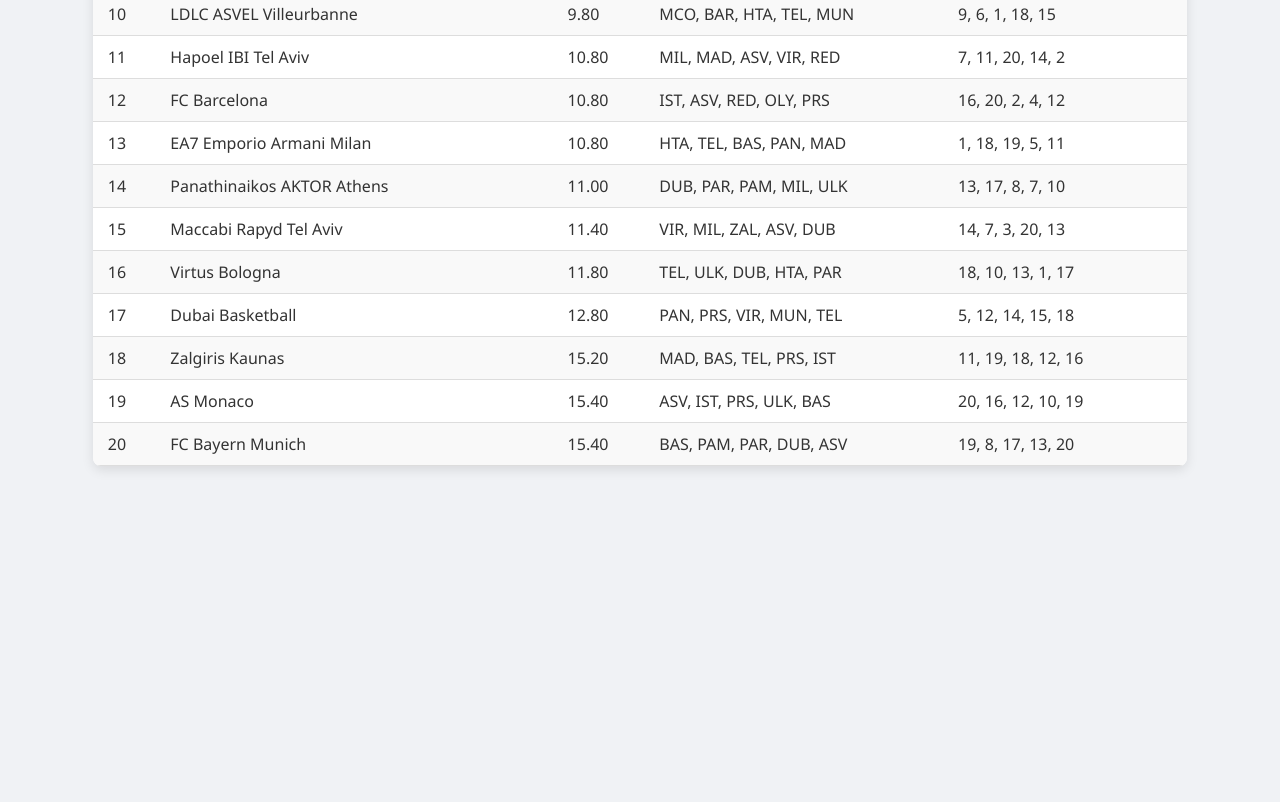
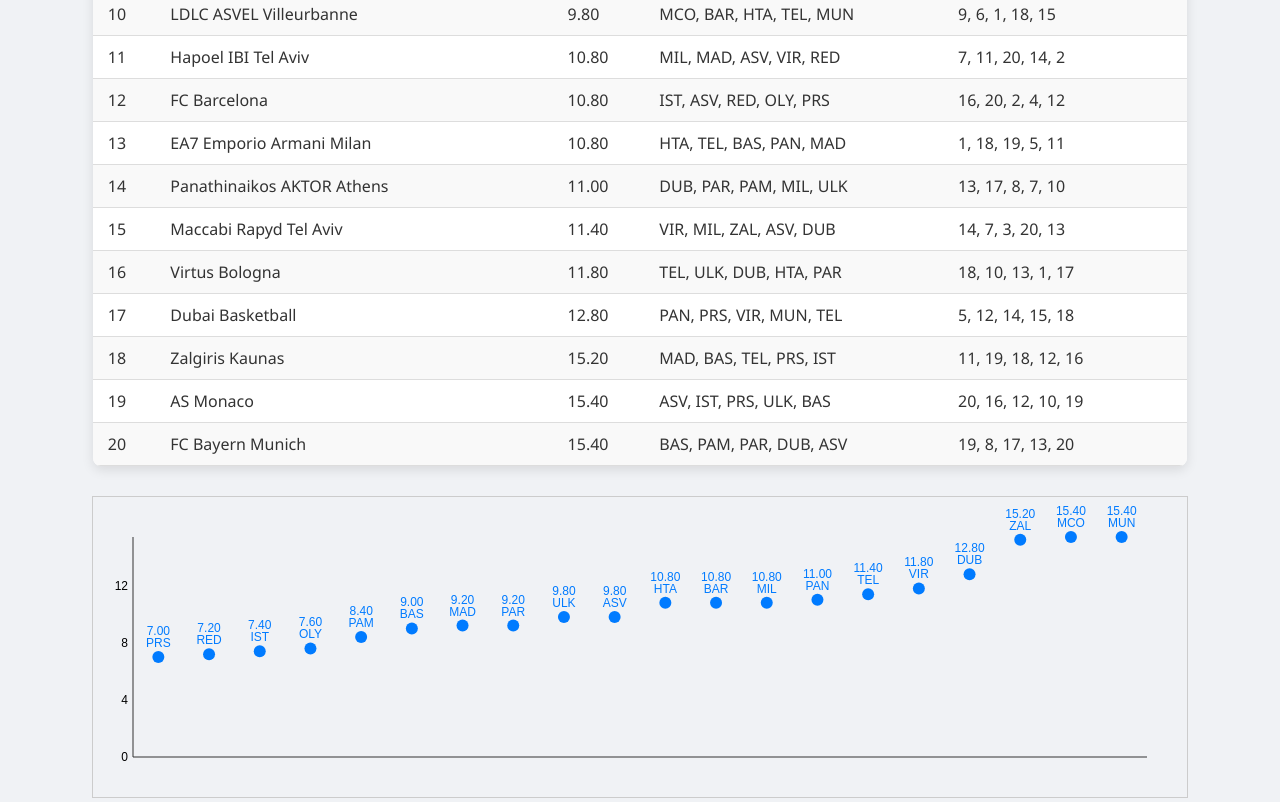
Before and after one commit to kostaskon7/Euro-NBA-SOC, a plain HTML site: page index.html in a window 1280 px wide. Shown: the part 568-1370 px from the top of the page. Before the commit the page ends 1066 px from the top, so only its background shows below. Drawn offline with Linux system fonts and the light colour scheme.

Commit message:
Add plot to the SOS

```diff
--- a/index.html
+++ b/index.html
@@ -9,34 +9,31 @@
   <h1>EuroLeague Strength of Schedule</h1>
   <div id="output"></div>
 
+  <!-- Canvas for SOS plot -->
+  <canvas id="sosPlot" height="300" style="margin-top: 30px; border:1px solid #ccc;"></canvas>
+
   <script>
-    // Load JSON files
     async function loadJSON(url) {
       const response = await fetch(url);
       if (!response.ok) throw new Error(`Failed to fetch ${url}`);
       return response.json();
     }
 
-    // Compute Strength of Schedule
     function computeSOS(standings, futureGames, nGames = 5) {
       const rankings = {};
-      standings.forEach(team => {
-        rankings[team.teamCode] = team.ranking;
-      });
+      standings.forEach(team => { rankings[team.teamCode] = team.ranking; });
 
       const results = standings.map(team => {
         const code = team.teamCode;
 
-        // Games where team is home
         const homeGames = futureGames.filter(g => g.homecode === code)
           .map(g => ({ opponent: g.awaycode, date: new Date(g.date), gamecode: g.gamecode }));
-
-        // Games where team is away
         const awayGames = futureGames.filter(g => g.awaycode === code)
           .map(g => ({ opponent: g.homecode, date: new Date(g.date), gamecode: g.gamecode }));
 
-        // Combine and sort by date
-        const nextGames = [...homeGames, ...awayGames].sort((a,b) => a.date - b.date).slice(0, nGames);
+        const nextGames = [...homeGames, ...awayGames]
+          .sort((a,b) => a.date - b.date)
+          .slice(0, nGames);
 
         if (nextGames.length === 0) {
           return {
@@ -67,27 +64,21 @@
         };
       });
 
-      // Sort by SOS ascending (easiest → hardest)
       results.sort((a,b) => (a.SOS || 0) - (b.SOS || 0));
-
       return results;
     }
 
     function renderTable(data) {
       if (data.length === 0) return "<p>No data available</p>";
 
-      let html = `<table>
+      let html = `<table id="sosTable">
         <thead>
           <tr>
             <th>#</th>
-            <!--<th>Team Code</th>//-->
             <th>Team Name</th>
             <th>SOS</th>
-            <!--<th>Games Remaining</th>//-->
             <th>Opponents</th>
             <th>Opponent Rankings</th>
-            <!--<th>Game Dates</th>//-->
-            <!--<th>Game Codes</th>//-->
           </tr>
         </thead>
         <tbody>`;
@@ -95,16 +86,10 @@
       data.forEach((team, index) => {
         html += `<tr>
           <td>${index + 1}</td>
-          <!--<td>${team.teamCode}</td>//-->
           <td>${team.teamName}</td>
           <td>${team.SOS !== null ? team.SOS.toFixed(2) : "N/A"}</td>
-          <!--
-            <td>${team.gamesRemaining}</td>>
-            //-->
           <td>${team.opponents.join(", ")}</td>
           <td>${team.opponentRankings.join(", ")}</td>
-          <!--<td>${team.gameDates.map(d => new Date(d).toLocaleDateString()).join(", ")}</td>//-->
-          <!--<td>${team.gameCodes.join(", ")}</td>//-->
         </tr>`;
       });
 
@@ -112,7 +97,63 @@
       return html;
     }
 
+    function drawSOSPlot(data) {
+      const canvas = document.getElementById("sosPlot");
+      const table = document.getElementById("sosTable");
 
+      // Make canvas width match the table width
+      canvas.width = table.offsetWidth;
+
+      const ctx = canvas.getContext("2d");
+      const width = canvas.width;
+      const height = canvas.height;
+      ctx.clearRect(0, 0, width, height);
+
+      if (data.length === 0) return;
+
+      const padding = 40;
+      const plotWidth = width - padding * 2;
+      const plotHeight = height - padding * 2;
+      const maxSOS = Math.max(...data.map(d => d.SOS || 0));
+      const stepX = plotWidth / data.length;
+
+      ctx.fillStyle = "#007bff";
+      ctx.strokeStyle = "#333";
+      ctx.font = "12px Arial";
+      ctx.textAlign = "center";
+
+      // Axes
+      ctx.beginPath();
+      ctx.moveTo(padding, height - padding);
+      ctx.lineTo(width - padding, height - padding);
+      ctx.stroke();
+
+      ctx.beginPath();
+      ctx.moveTo(padding, padding);
+      ctx.lineTo(padding, height - padding);
+      ctx.stroke();
+
+      // Dots and labels
+      data.forEach((team, i) => {
+        const x = padding + i * stepX + stepX / 2;
+        const y = height - padding - ((team.SOS || 0) / maxSOS) * plotHeight;
+
+        ctx.beginPath();
+        ctx.arc(x, y, 6, 0, 2 * Math.PI);
+        ctx.fill();
+
+        ctx.fillText(team.teamCode, x, y - 10);
+        ctx.fillText(team.SOS !== null ? team.SOS.toFixed(2) : "N/A", x, y - 22);
+      });
+
+      // Y-axis labels
+      ctx.textAlign = "right";
+      ctx.fillStyle = "#000";
+      for (let i = 0; i <= maxSOS; i += Math.ceil(maxSOS/5)) {
+        const y = height - padding - (i / maxSOS) * plotHeight;
+        ctx.fillText(i, padding - 5, y + 4);
+      }
+    }
 
     async function main() {
       try {
@@ -123,16 +164,17 @@
 
         const sos = computeSOS(standings, futureGames, 5);
 
-        // Display results
         const output = document.getElementById('output');
-        // output.innerHTML = `<pre>${JSON.stringify(sos, null, 2)}</pre>`;
         output.innerHTML = renderTable(sos);
+
+        drawSOSPlot(sos);
 
       } catch (err) {
         console.error(err);
       }
     }
 
+    window.addEventListener("resize", main); // Re-draw on resize
     main();
   </script>
 </body>
```
